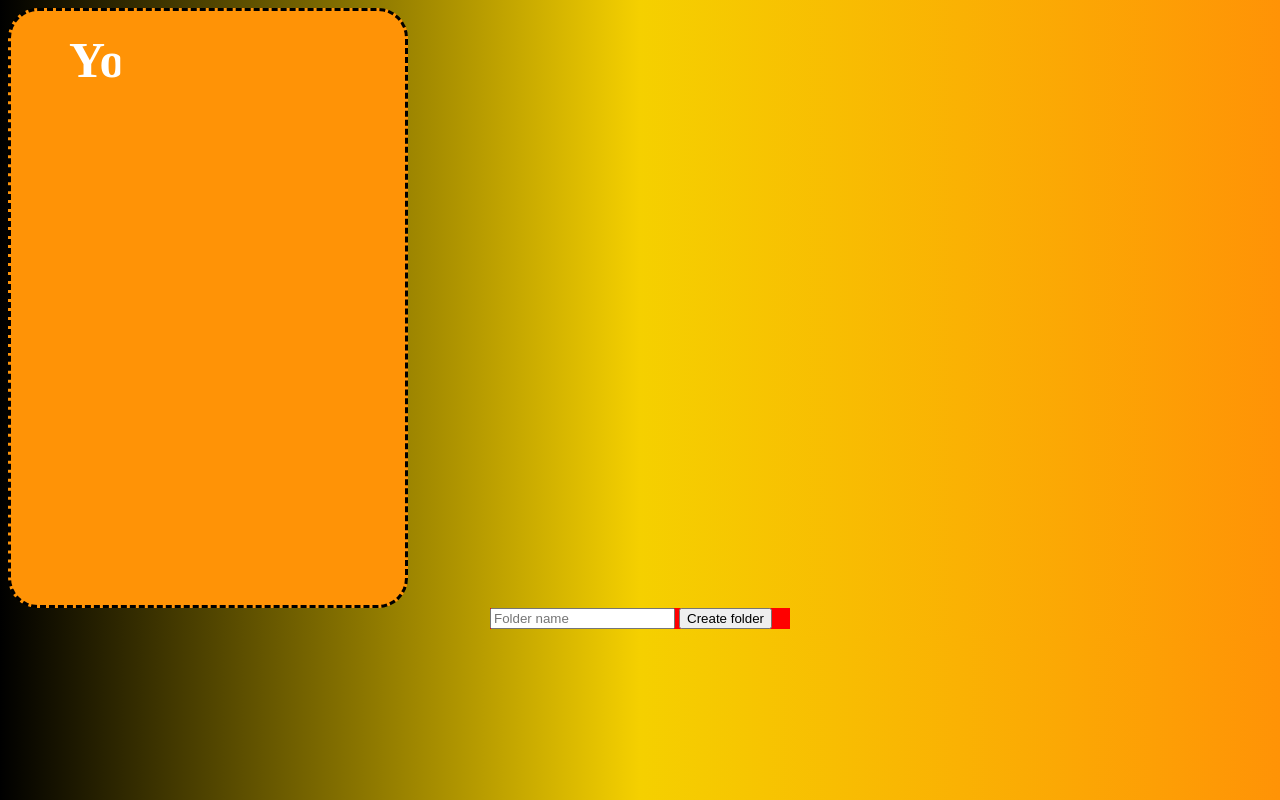
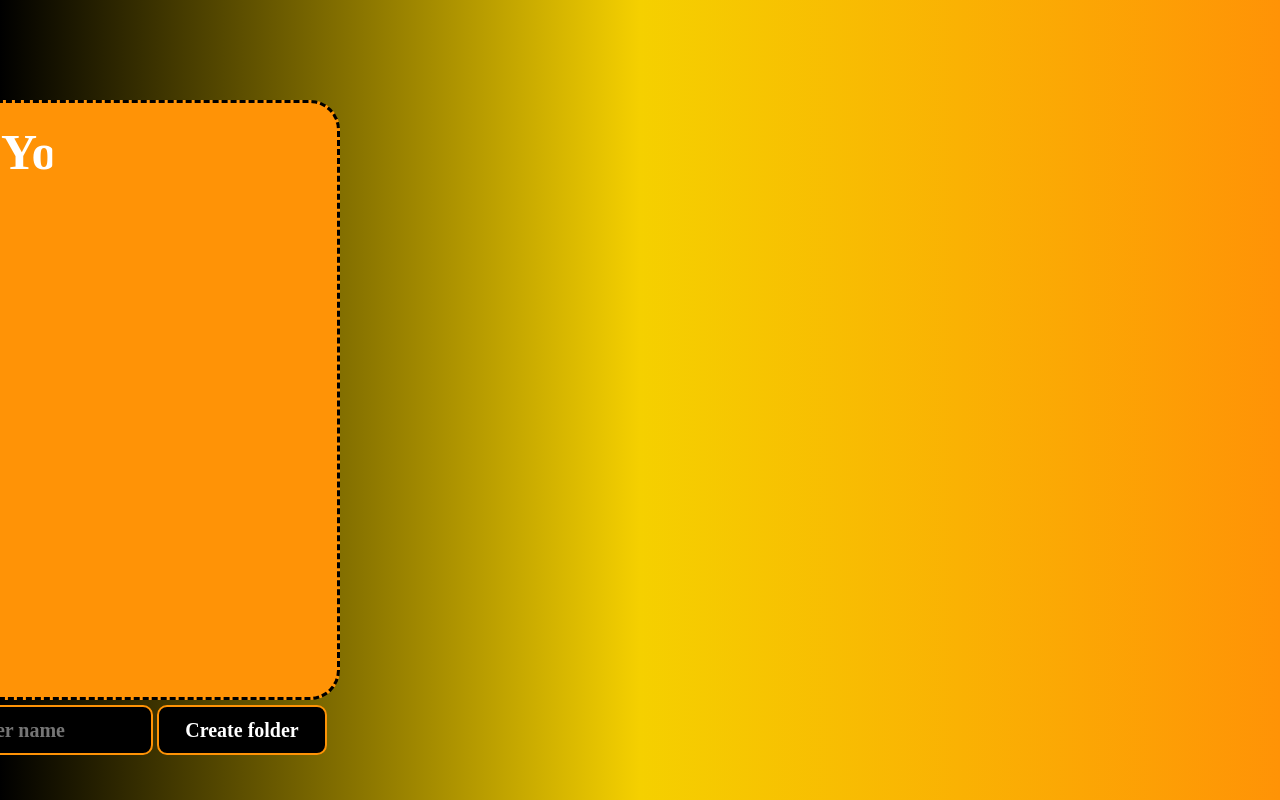
Before and after one commit to Nahida4479/WFC-ards, a PHP site: page /addflashcards.php in a window 1280 px wide. Run offline with PHP 8.4, Linux system fonts and the light colour scheme; the visitor is signed in with stand-in values (Sample User, id 1); data that the repository does not hold is empty.

Commit message:
Your folders and button final design

```diff
--- a/public/addflashcards.css
+++ b/public/addflashcards.css
@@ -4,6 +4,11 @@
 
 body {
     background: linear-gradient(to right, black, rgb(245, 208, 0), rgb(255, 147, 6));
+    display: flex;
+    flex-direction: column;
+    align-items: center;
+    min-height: 100vh;
+    margin: 0;
 }
 
 .folder {
@@ -26,6 +31,9 @@ body {
     padding-right: 10px;
     padding-left: 10px;
     scrollbar-width: none;
+    margin-left: -1000px;
+    margin-top: 100px;
+    padding-bottom: 20px;
 }
 
 .folder_a {
@@ -48,10 +56,53 @@ body {
 }
 
 #createfolder {
-    width: 300px;
+    margin-left: -1000px;
+    margin-top: 100px;
+    gap: 10px;
+    margin-top: 5px;
+}
+
+#folder_name1 {
+    background-color: black;
+    color: white;
+    font-weight: bold;
+    width: 200px;
+    height: 50px;
+    border-radius: 10px;
+    border: 2px solid rgb(255, 147, 6);
+    font-size: 20px;
+}
+
+#button {
+    background-color: black;
+    color: white;
+    font-weight: bold;
+    width: 170px;
+    height: 50px;
+    border-radius: 10px;
+    border: 2px solid rgb(255, 147, 6);
+    font-size: 20px;
+
+}
+
+#button:hover {
     background-color: red;
-    margin: auto;
+
 }
+
+#folder_name1, #button {
+    -webkit-appearance: none;
+    appearance: none;
+    box-sizing: border-box;
+    font-family: inherit;
+    line-height: normal;
+    outline: none;
+}
+
+
+
+
+
 
 .folder_a_text {
     display: flex;
```
